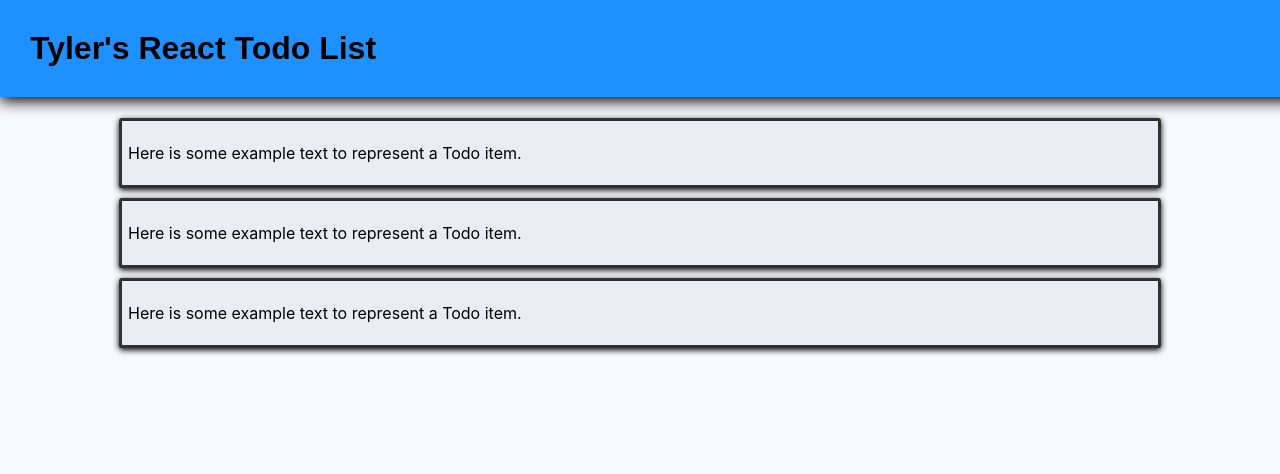
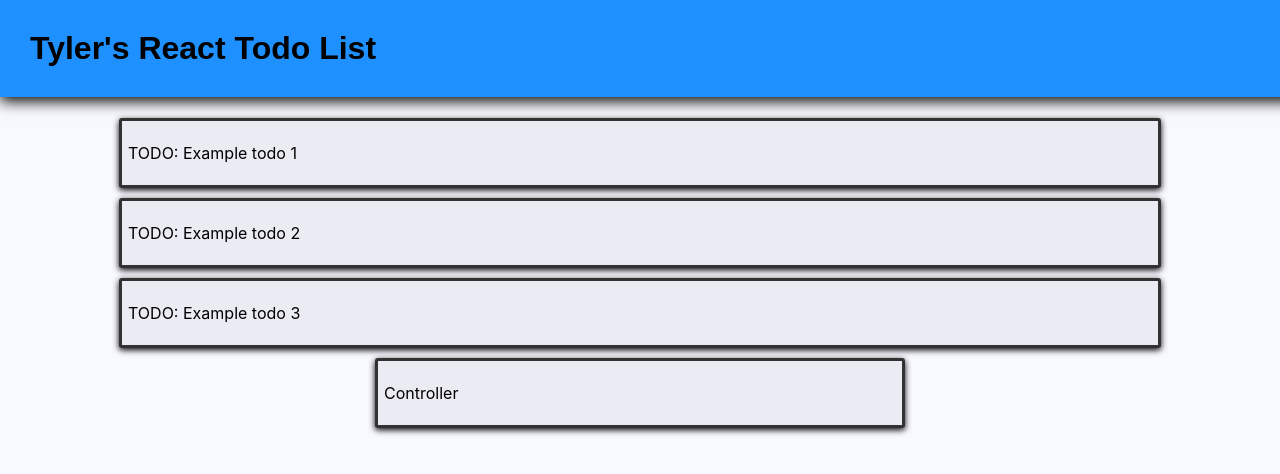
Before and after one commit to thatzenbuhler/todo-list, a React (Create React App) app: page / in a window 1280 px wide. Shown: the top 474 px of the page. Built offline with nearby package versions, Linux system fonts and the light colour scheme.

Commit message:
Converted items to stateful list

```diff
--- a/src/App.js
+++ b/src/App.js
@@ -1,17 +1,19 @@
 import React from 'react';
 import TopBar from './TopBar';
-import Item from './Item';
+import List from './List';
+import Controller from './Controller';
 import './App.css';
 
-function App() {
-  return (
-    <div className="App">
-      <TopBar/>
-      <Item/>
-      <Item/>
-      <Item/>
-    </div>
-  );
+class App extends React.Component {
+  render() {
+    return (
+      <div className="App">
+        <TopBar/>
+        <List/>
+        <Controller/>
+      </div>
+    );
+  }
 }
 
 export default App;
--- /dev/null
+++ b/src/Controller.css
@@ -0,0 +1,10 @@
+.Controller {
+    margin: 10px auto;
+    padding: 6px;
+    border: rgb(49, 49, 49);
+    background-color: rgb(235, 235, 243);
+    border-style: solid;
+    border-radius: 3px;
+    box-shadow: 0px 2px 6px;
+    width: 40vw;
+}
--- /dev/null
+++ b/src/Controller.js
@@ -0,0 +1,16 @@
+import React from 'react';
+import './Controller.css';
+
+class Controller extends React.Component {
+    render() {
+        return (
+            <div className="Controller">
+                <p>
+                    Controller
+                </p>
+            </div>
+        );
+    }
+}
+
+export default Controller;
--- a/src/Item.js
+++ b/src/Item.js
@@ -6,7 +6,7 @@
         return (
             <div className="Item">
                 <p>
-                    Here is some example text to represent a Todo item.
+                    TODO: {this.props.todo}
                 </p>
             </div>
         );
--- /dev/null
+++ b/src/List.js
@@ -0,0 +1,26 @@
+import React from 'react';
+import Item from './Item';
+import './List.css';
+
+class List extends React.Component {
+    constructor(props) {
+        super();
+        this.state = {
+            list: [
+                { item: "Example todo 1" },
+                { item: "Example todo 2" },
+                { item: "Example todo 3" }
+            ]
+        }
+    }
+
+    render() {
+        return (
+            <div>
+                {this.state.list.map(each => <Item todo={each.item} />)}
+            </div>
+        )
+    }
+}
+
+export default List;
```
Also changed, not shown: src/List.css (added).
